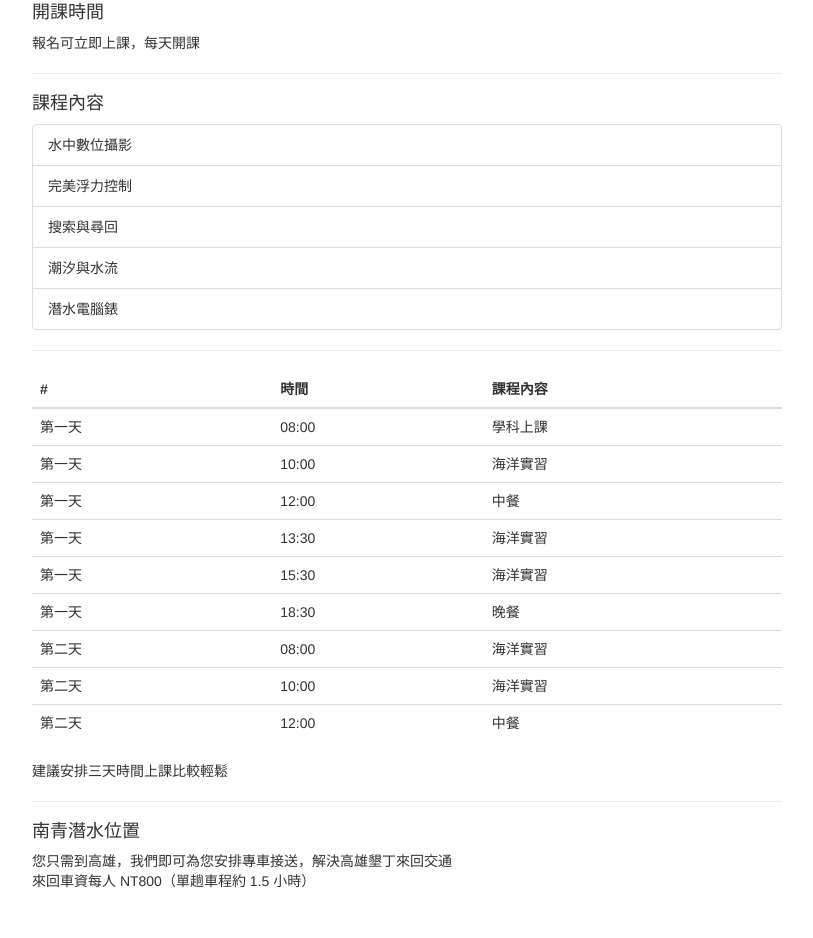
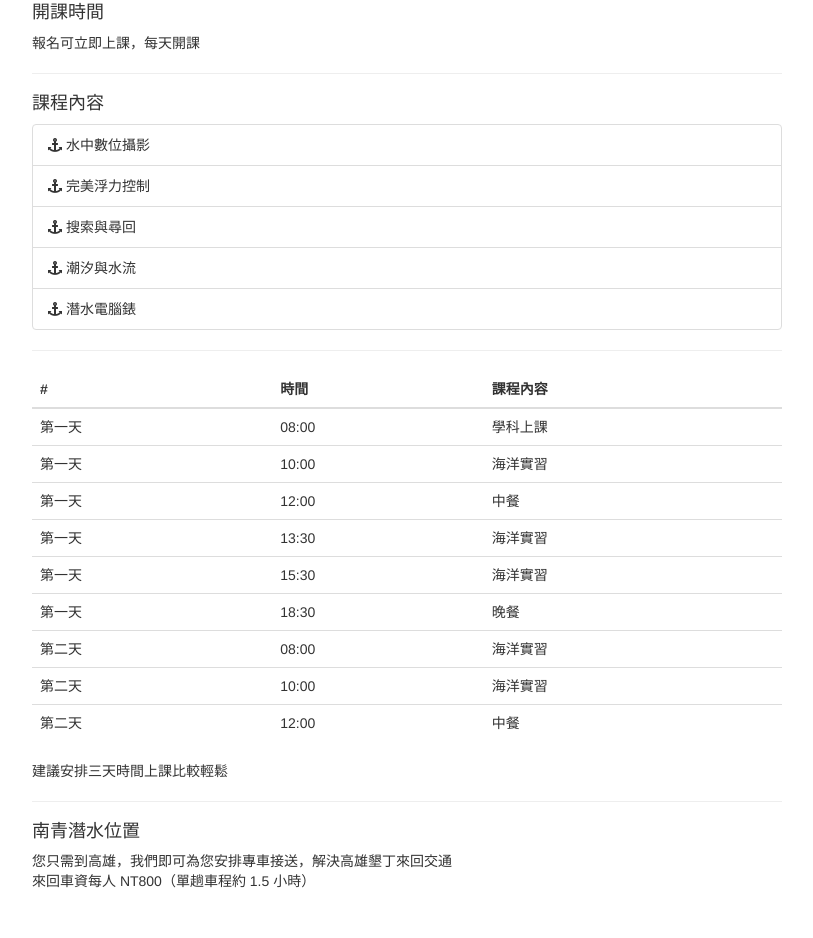
Before and after one commit to shanshanc/shanshanc.github.io, a plain HTML site: page advanced.html in a window 1280 px wide. Shown: the part 1097-2035 px from the top of the page, without its empty margins (38-851 px from the left). Drawn offline with nearby package versions, Linux system fonts and the light colour scheme; grey boxes are pictures that could not be loaded; some icons are missing.

Commit message:
Update advanced.html

```diff
--- a/advanced.html
+++ b/advanced.html
@@ -120,11 +120,11 @@
       <hr>
       <h4>課程內容</h4>
       <ul class="list-group">
-  		<li class="list-group-item">水中數位攝影</li>
-  		<li class="list-group-item">完美浮力控制</li>
-  		<li class="list-group-item">搜索與尋回</li>
-  		<li class="list-group-item">潮汐與水流</li>
-  		<li class="list-group-item">潛水電腦錶</li>
+  		<li class="list-group-item"><i class="fa fa-anchor"></i> 水中數位攝影</li>
+  		<li class="list-group-item"><i class="fa fa-anchor"></i> 完美浮力控制</li>
+  		<li class="list-group-item"><i class="fa fa-anchor"></i> 搜索與尋回</li>
+  		<li class="list-group-item"><i class="fa fa-anchor"></i> 潮汐與水流</li>
+  		<li class="list-group-item"><i class="fa fa-anchor"></i> 潛水電腦錶</li>
 	  </ul>
       <hr>
       <!-- Table -->
```
